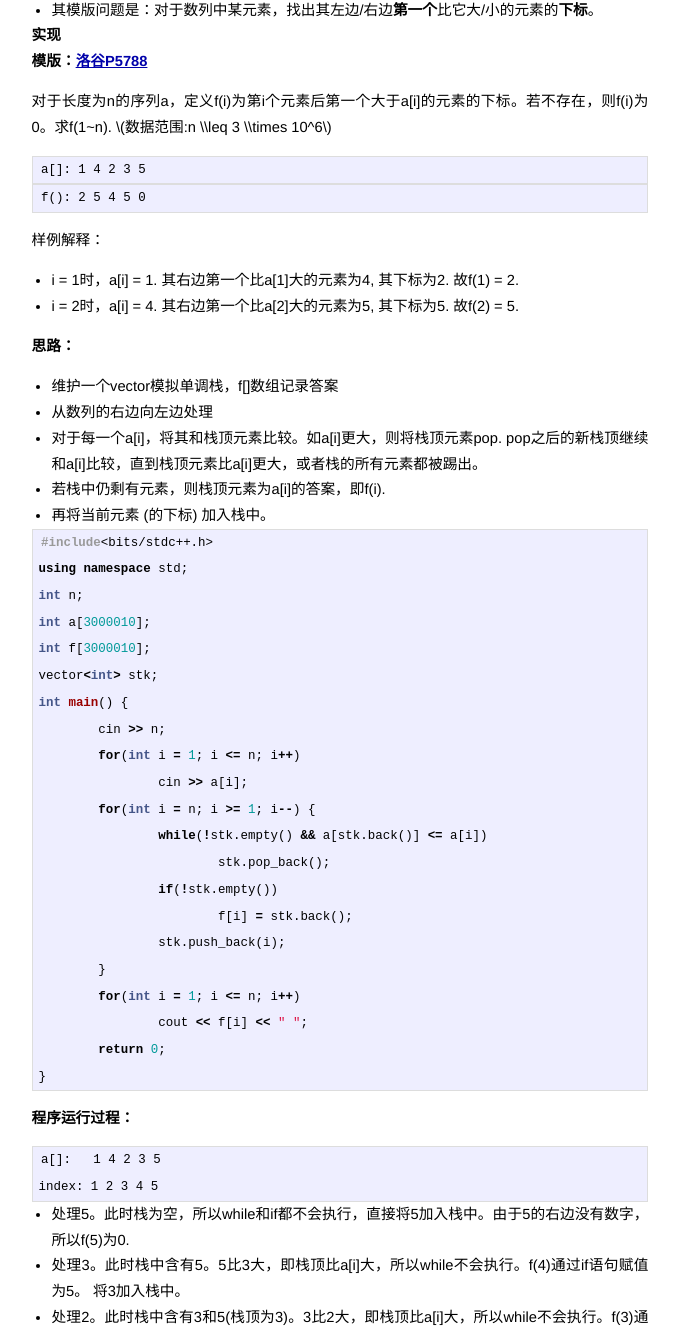
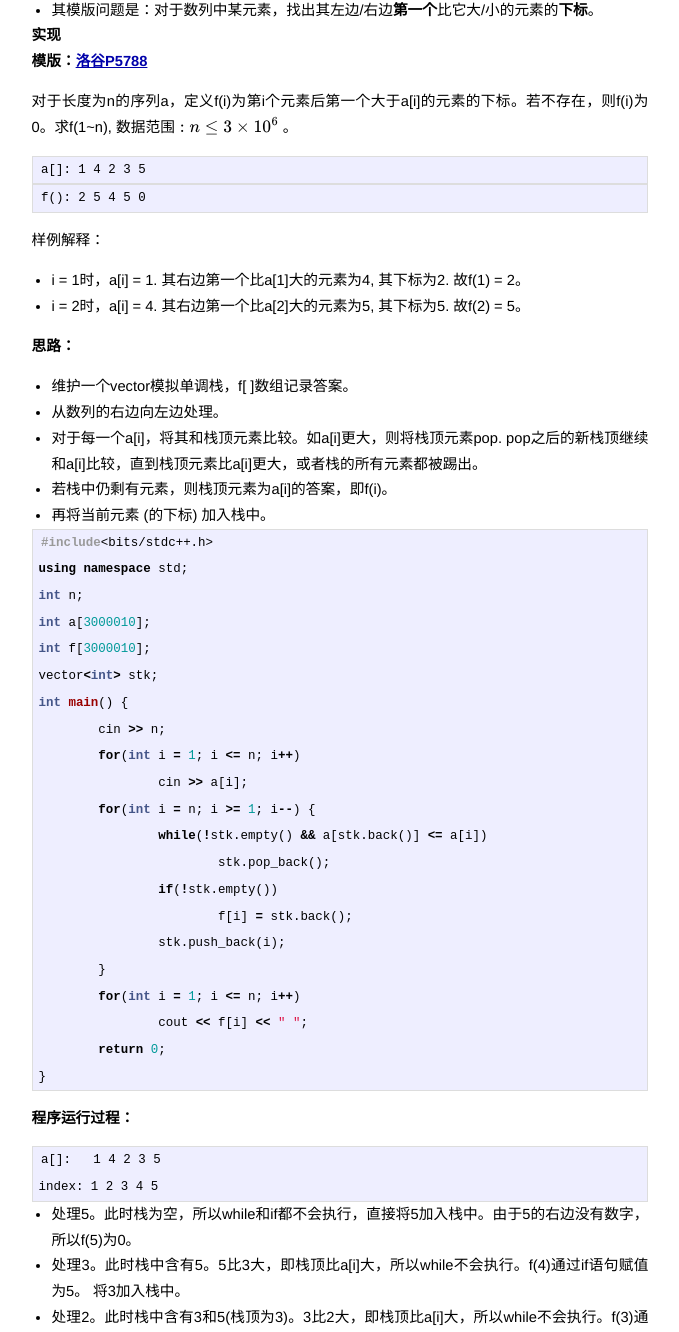
Before and after one commit to china666888/china666888.github.io, a Jekyll site: the page built from _posts/2025-08-10-单调栈-Monotonic Stack.md, in a window 1280 px wide. Shown: the part 285-1617 px from the top of the page, without its empty margins (300-979 px from the left). Built offline with Jekyll 4.4.1, drawn with Linux system fonts in a browser that asks for light colours; some of the changed text lies outside the part shown.

Commit message:
描述CSS的修改内容

````diff
--- a/_layouts/default.html
+++ b/_layouts/default.html
@@ -16,6 +16,11 @@
    <!-- Typekit -->
    <script type="text/javascript" src="http://use.typekit.com/jpd0pfm.js"></script>
    <script type="text/javascript">try{Typekit.load();}catch(e){}</script>
+
+   <!-- Mathjax -->
+   <script src="https://polyfill.io/v3/polyfill.min.js?features=es6"></script>
+   <script id="MathJax-script" async src="https://cdn.jsdelivr.net/npm/mathjax@3/es5/tex-mml-chtml.js"></script>
+
 </head>
 <body>
 
--- a/_posts/2025-08-10-单调栈-Monotonic Stack.md
+++ b/_posts/2025-08-10-单调栈-Monotonic Stack.md
@@ -22,11 +21,11 @@
 
 ###### **模版：**[洛谷P5788](https://www.luogu.com.cn/problem/P5788)
 
-对于长度为n的序列a，定义f(i)为第i个元素后第一个大于a[i]的元素的下标。若不存在，则f(i)为0。求f(1~n).
+对于长度为n的序列a，定义f(i)为第i个元素后第一个大于a[i]的元素的下标。若不存在，则f(i)为0。求f(1~n),
 $$
-数据范围:n \\leq 3 \\times 10^6
+数据范围:n \leq 3 \times 10^6
 $$
-
+。
 
 ```
 a[]: 1 4 2 3 5
@@ -38,16 +37,16 @@
 
 样例解释：
 
-- i = 1时，a[i] = 1. 其右边第一个比a[1]大的元素为4, 其下标为2. 故f(1) = 2.
-- i = 2时，a[i] = 4. 其右边第一个比a[2]大的元素为5, 其下标为5. 故f(2) = 5.
+- i = 1时，a[i] = 1. 其右边第一个比a[1]大的元素为4, 其下标为2. 故f(1) = 2。
+- i = 2时，a[i] = 4. 其右边第一个比a[2]大的元素为5, 其下标为5. 故f(2) = 5。
 
 
 **思路：**
 
-- 维护一个vector模拟单调栈，f[]数组记录答案
-- 从数列的右边向左边处理
+- 维护一个vector模拟单调栈，f[ ]数组记录答案。
+- 从数列的右边向左边处理。
 - 对于每一个a[i]，将其和栈顶元素比较。如a[i]更大，则将栈顶元素pop. pop之后的新栈顶继续和a[i]比较，直到栈顶元素比a[i]更大，或者栈的所有元素都被踢出。
-- 若栈中仍剩有元素，则栈顶元素为a[i]的答案，即f(i).
+- 若栈中仍剩有元素，则栈顶元素为a[i]的答案，即f(i)。
 - 再将当前元素 (的下标) 加入栈中。
 
 ```c++
@@ -81,7 +80,7 @@
 index: 1 2 3 4 5
 ```
 
-- 处理5。此时栈为空，所以while和if都不会执行，直接将5加入栈中。由于5的右边没有数字，所以f(5)为0.
+- 处理5。此时栈为空，所以while和if都不会执行，直接将5加入栈中。由于5的右边没有数字，所以f(5)为0。
 - 处理3。此时栈中含有5。5比3大，即栈顶比a[i]大，所以while不会执行。f(4)通过if语句赋值为5。 将3加入栈中。
 - 处理2。此时栈中含有3和5(栈顶为3)。3比2大，即栈顶比a[i]大，所以while不会执行。f(3)通过if语句赋值为3。将2加入栈中。
 - 处理4。此时栈中含有2,3,5(栈顶为2)。4比2大，即a[i]比栈顶大，且栈不为空，所以执行while。while中，将2和3踢出栈。f(2)通过if语句赋值为5。将4加入栈中。
@@ -121,9 +120,10 @@
 另外，求具体如何求区间数呢？需要从左到右，从右到左跑两遍单调栈，对于每一个元素，分别求左边第一个更大的元素，和右边第一个更大的元素。这样确定了最大的区间，但不是我们想要的。我们想要的是所有的区间数。
 
 ```
-4		8		3		5		7		1		9		6
-				    l           i       r
+        4   8   3   5   7   1   9   6
+            l           i       r
 index   1   2   3   4   5   6   7   8
+
 ```
 
 比如，在此数列中，对于元素7，在跑两遍单调栈后，我们得到对于7的最大区间，左端点为8，右端点为9 (不包括端点)。    那么c[i] = (i - l) * (r - i)。其中，对于所有可能区间，i - l 表示了左端点的所有可能，r - i表示了右端点的算有可能。此公式可理解为一个排列问题。具体来看，对于7，c[7] = (5 - 2) * (7 - 5)  = 6。
@@ -132,8 +132,11 @@
 
 此为一道单调栈的二维变形。如下图，每个长方形的底一样长，高不同，要找出一个面积最大的矩形。输入每个矩形的高。
 
-![tu1](/images/monostack.jpg "tu1")
+<!--![tu1](/images/monostack.jpg "tu1")-->
 
+<div style="text-align: center;">
+  <img src="/images/monostack.jpg" alt="示例图片" style="display: block; margin: 0 auto;">
+</div>
 
 此题和上题有异曲同工之妙。对于当前标红的纸条，向左右延伸，直到不能再延伸，以这种方式找到一个矩形，如图中用蓝框圈起的矩形。令此纸条高度为h，那么就找到了高度为h的矩形的面积的最大值。尝试所有的每个纸条的高度，求max，则能找到答案。
 
--- a/css/screen.css
+++ b/css/screen.css
@@ -140,6 +140,7 @@
 
       .site .footer .rss img {
         border: 0;
+        max-width: 60%; /* 缩小到原来的 60% */
       }
 
 /*****************************************************************************/
@@ -178,7 +179,7 @@
 
   #post img {
     /*max-width: 42em;*/
-    max-width: 40%; /* 缩小到原来的 60% */
+    max-width: 25%; /* 缩小到原来的 30% */
     height: auto; /* 保持比例 */
     margin: 1em auto; /* 居中显示 */
 
````
Also changed, not shown: other parts of _posts/2025-08-10-单调栈-Monotonic Stack.md (+0 -1 lines), 20 other files.
